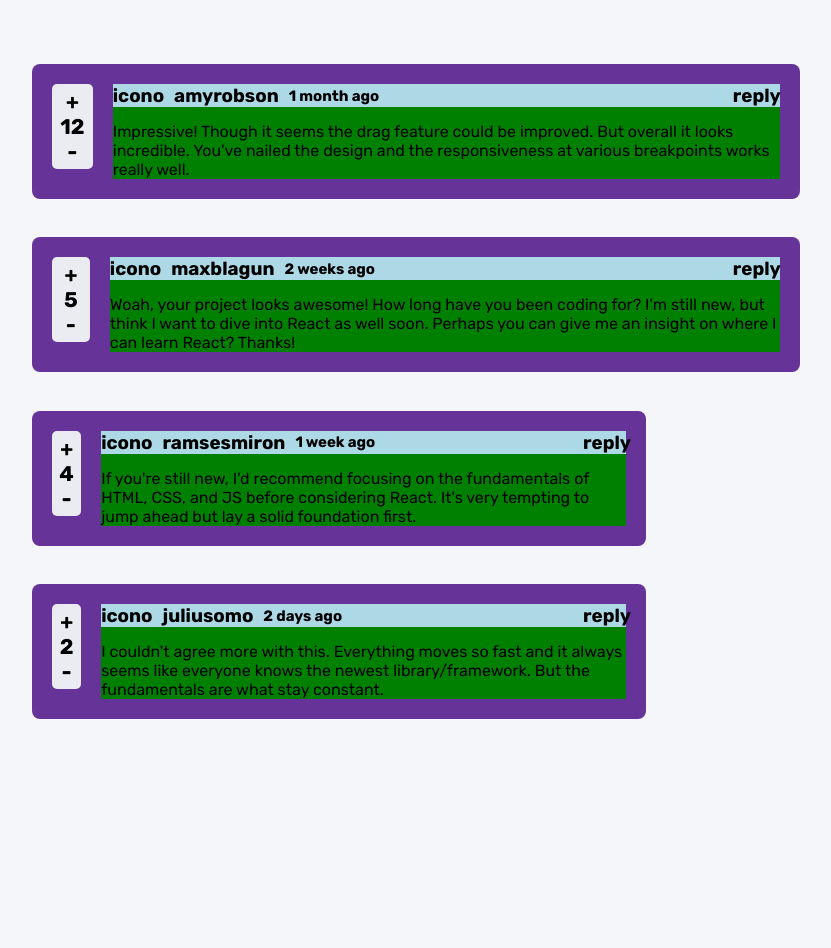
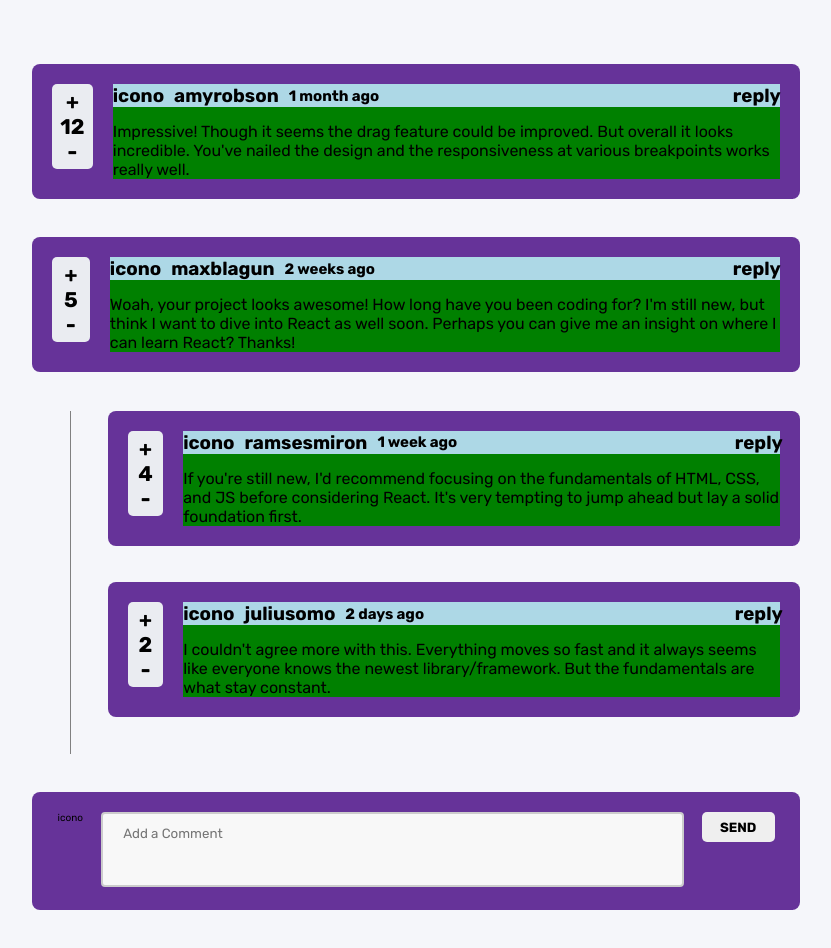
Before and after one commit to jyunakaike/interactive-comments-section-main, a React app: page / in a window 1280 px wide. Shown: the top 948 px of the page, without its empty margins (224-1055 px from the left). Before the commit the page ends 800 px from the top, so only its background shows below. Built offline with nearby package versions, Linux system fonts and the light colour scheme.

Commit message:
feat: send Component

```diff
--- a/src/components/Comment/index.jsx
+++ b/src/components/Comment/index.jsx
@@ -10,7 +10,6 @@ export const Comment = ({ content, createdAt, score, user, replies, style }) =>
   // console.log(user)
   // console.log(user.image.png)
   // console.log(user.username)
-
   // const stilo = {width: '80%'}
 
   return (
--- /dev/null
+++ b/src/components/Send/index.jsx
@@ -0,0 +1,18 @@
+import React from 'react'
+
+import './style.scss';
+
+export const Send = () => {
+    return (
+        <section className='Send-section' >
+            {/* <section className='Send-section' style={style} > */}
+            <div className='Send-section-Icon'>icono</div>
+
+            <div className='Send-section-detail' >
+                <textarea name="" id="" cols="20" rows="10" placeholder='Add a Comment'></textarea>
+            </div>
+
+            <input className='Send-section-button' type="button" value={"SEND"} />
+        </section>
+    )
+}
--- /dev/null
+++ b/src/components/Send/style.scss
@@ -0,0 +1,58 @@
+@use '../../styles/vars';
+
+.Send-section {
+    margin-bottom: 5%;
+    border-radius: 0.8rem;
+    width: 100%;
+    height: auto;
+    // background-color: var(--White);
+    background-color: rebeccapurple;
+
+    display: flex;
+    justify-content: center;
+    align-items: flex-start;
+
+    padding: 2rem;
+    position: relative;
+}
+
+.Send-section-Icon {
+    margin-right: 2.5%;
+}
+
+.Send-section-detail {
+    width: 80%;
+    // background-color: red;
+
+    margin-right: 2.5%;
+}
+
+.Send-section-detail textarea {
+    // padding: 0 20px;
+    // width: 100%;
+    // height: 7rem;
+    // border-radius: 0.5rem;
+    // resize: none;
+
+
+    width: 100%;
+    height: 7.5rem;
+    padding: 12px 20px;
+    box-sizing: border-box;
+    border: 2px solid #ccc;
+    border-radius: 4px;
+    background-color: #f8f8f8;
+    resize: none;
+
+    font-family: 'Rubik', sans-serif;
+
+}
+
+.Send-section-button {
+    width: 10%;
+    border: none;
+    border-radius: 5px;
+    height: 3rem;
+    font-family: 'Rubik', sans-serif;
+    font-weight: bold;
+}
--- a/src/routes/App.jsx
+++ b/src/routes/App.jsx
@@ -1,6 +1,7 @@
 import React, { useState, useEffect } from 'react';
 import { Comment } from '../components/Comment';
 import { CommentList } from '../templates/CommentList';
+import { Send } from '../components/Send';
 
 import data from '../data';
 
@@ -10,8 +11,9 @@ const App = () => {
   const [currentUser, setCurrentUser] = useState();
   const [comments, setComments] = useState();
 
+  const styleReply = { width: '95%' }
 
-  const styleReply = { width: '80%' }
+  const ReplyContainer = { width: "95%", marginLeft: "5%", marginBottom: "5%",display: "flex", flexDirection: "column", alignItems: "flex-end", borderLeft: "1px solid gray" }
 
   useEffect(() => {
     try {
@@ -20,46 +22,52 @@ const App = () => {
     } catch (error) {
       console.log(error)
     }
-
   }, []);
 
+  // (comments) ?
+  //   comments.map(item => {
+  //     console.log(item
+  //     )
+  //   })
+  //   : null
 
+  (currentUser)
+    ?
+    console.log(currentUser)
 
-  (comments) ?
-    comments.map(item => {
-      console.log(item
-      )
-    })
     : null
-
-
 
   return (
     <>
-      <CommentList>
 
-        {
-          (comments && currentUser)
-            ?
-            comments.map(
+      {
+        (comments && currentUser)
+          ?
+          <CommentList>
+            {comments.map(
               item => (
+
                 <div key={item.id} >
                   <Comment  {...item} />
                   {
-                    // console.log(item.replies.length)
                     (item.replies.length >= 1)
                       ?
-                      item.replies.map(reply => (
-                        <Comment key={reply.id} {...reply} style={ styleReply} />
-                      ))
+                      <div style={ReplyContainer}>
+                        {item.replies.map(reply => (
+                          <Comment key={reply.id} {...reply} style={styleReply} />
+                        ))}
+                      </div>
                       : null
                   }
                 </div>
               )
-            )
-            : <div>loading...</div>
-        }
-      </CommentList>
+            )}
+
+            <Send />
+          </CommentList>
+          : <div>loading...</div>
+      }
+
     </>
   )
 }
```
